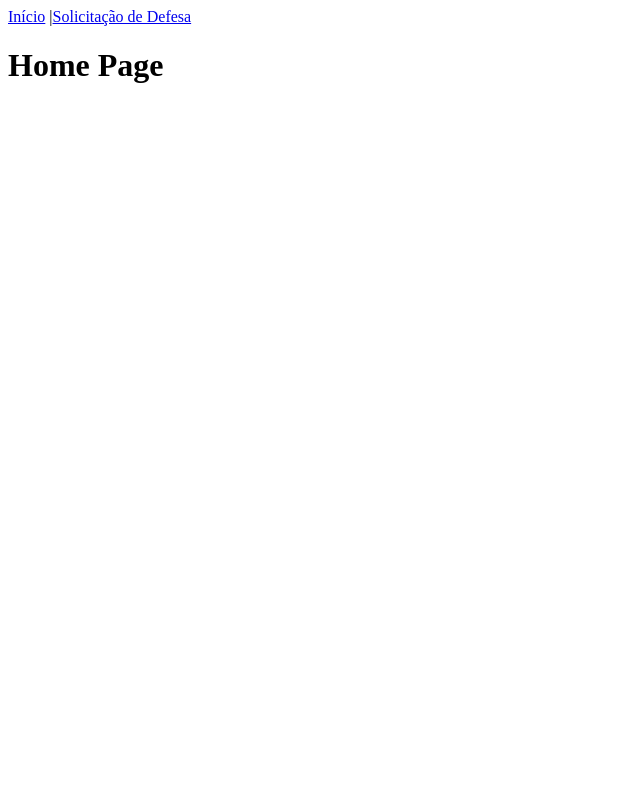
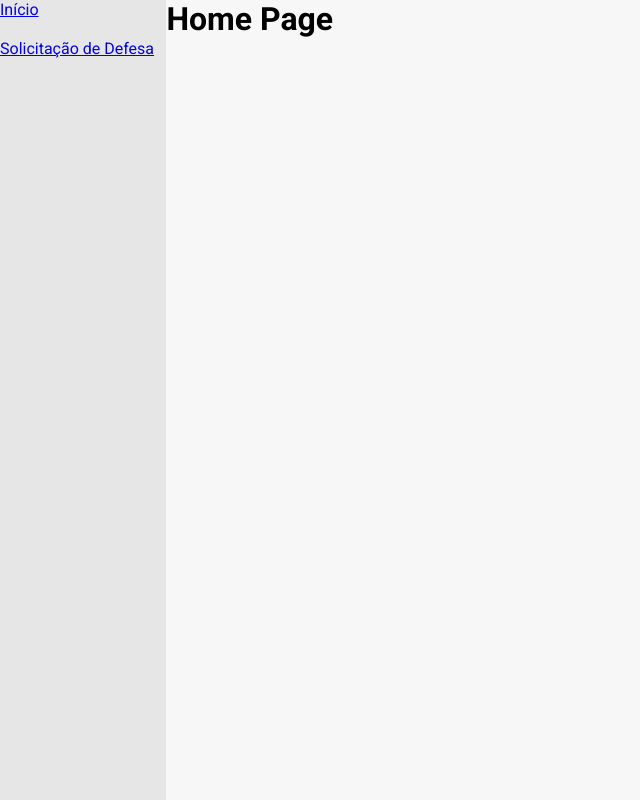
Before and after one commit to mhsfn00/controle-solicitacoes-front, a React (Vite) app: page / in a window 1280 px wide. Shown: the whole page, without its empty margins (0-640 px from the left). Built offline with nearby package versions, Linux system fonts and the light colour scheme.

Commit message:
declarou algumas cores padrão para background e button, declarou pageContainer para ser usado em todas as páginas, declarou o tamanho, cor e posição padrão para navbar, declarou Roboto como fonte global

```diff
--- a/src/components/NavBar/NavBar.module.css
+++ b/src/components/NavBar/NavBar.module.css
@@ -0,0 +1,9 @@
+.navbarContainer {
+    height: 100vh;
+    width: 13vw;
+    display: flex;
+    flex-direction: column;
+    position: absolute;
+    background-color: var(--background-secondary);
+    gap: 20px;
+}
--- a/src/components/NavBar/NavBar.tsx
+++ b/src/components/NavBar/NavBar.tsx
@@ -1,8 +1,9 @@
 import { Link } from 'react-router-dom';
+import styles from './NavBar.module.css';
 
 const Navbar: React.FC = () => (
-  <nav>
-    <Link to="/">Início</Link> |
+  <nav className={styles.navbarContainer}>
+    <Link to="/">Início</Link>
     <Link to="/defenseRequest">Solicitação de Defesa</Link>
   </nav>
 );
--- a/src/pages/DefenseRequestPage/DefenseRequestPage.tsx
+++ b/src/pages/DefenseRequestPage/DefenseRequestPage.tsx
@@ -1,2 +1,9 @@
-const DefenseRequestPage: React.FC = () => <h1>Defense Request</h1>
+const DefenseRequestPage: React.FC = () =>
+{
+    return (
+        <div className="pageContainer">
+            <h1>Defense Request</h1>
+        </div>
+    )
+}
 export default DefenseRequestPage;
--- a/src/pages/HomePage/HomePage.tsx
+++ b/src/pages/HomePage/HomePage.tsx
@@ -1,2 +1,8 @@
-const HomePage: React.FC = () => <h1>Home Page</h1>
+const HomePage: React.FC = () => {
+    return (
+        <div className="pageContainer">
+            <h1>Home Page</h1>
+        </div>
+    )
+}
 export default HomePage;
--- /dev/null
+++ b/src/styles/colors.css
@@ -0,0 +1,5 @@
+:root {
+    --background-primary: #F7F7F7F7;
+    --background-secondary: #E3E3E3E3;
+    --button-primary: #000000;
+}
--- a/src/styles/index.css
+++ b/src/styles/index.css
@@ -0,0 +1,15 @@
+@import '../styles/colors.css';
+@import url('https://fonts.googleapis.com/css2?family=Roboto:ital,wght@0,100..900;1,100..900&display=swap');
+
+* {
+    margin: 0;
+    padding: 0;
+    font-family: Roboto;
+}
+
+.pageContainer {
+    background-color: var(--background-primary);
+    margin-left: 13vw;
+    width: 87vw;
+    height: 100vh;
+}
```
